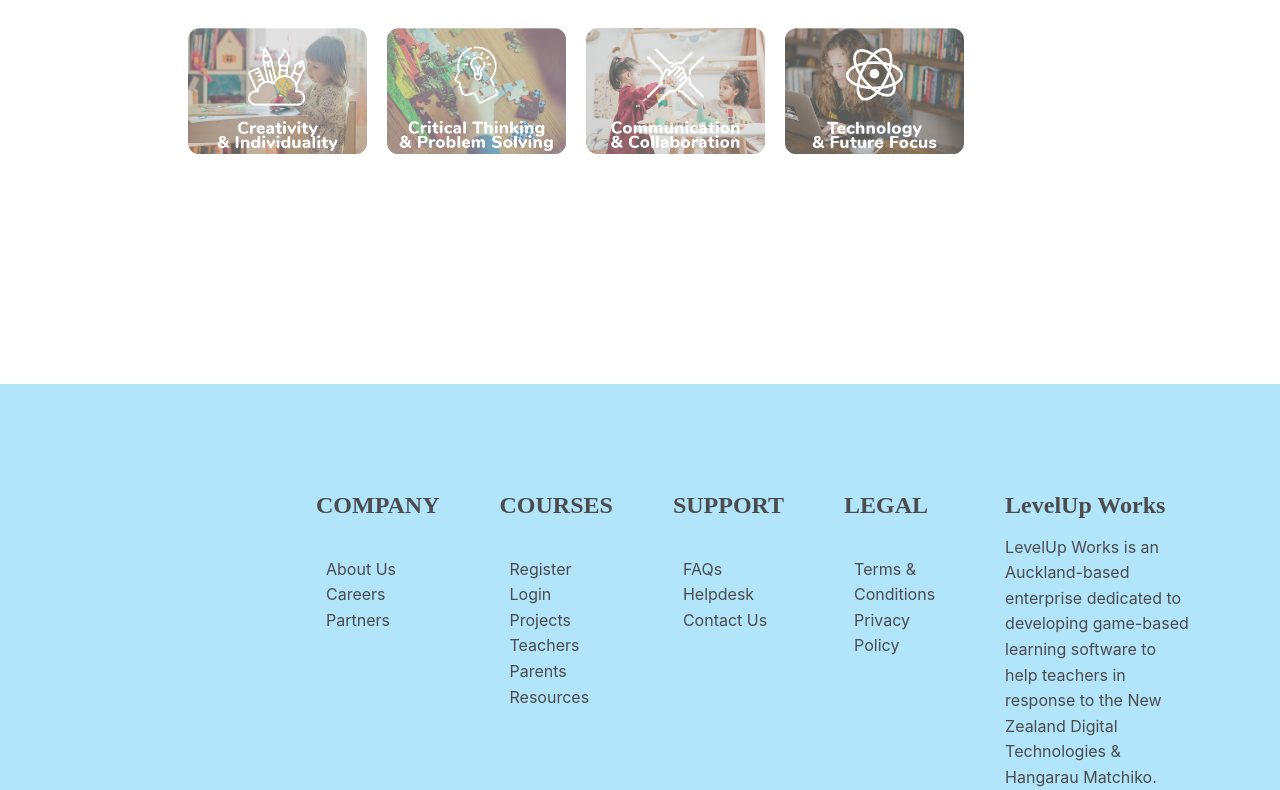
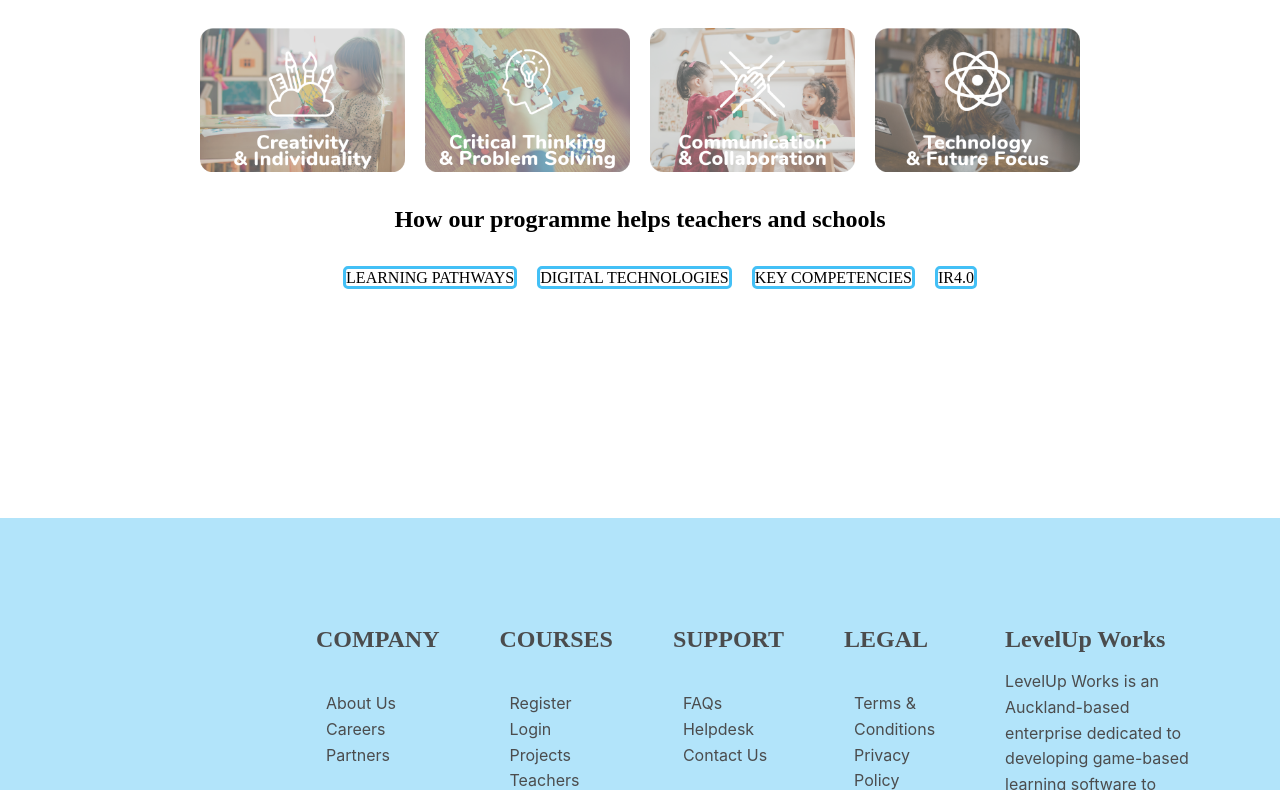
Before and after one commit to joechamberlain1/missionxteamzero-1, a React (Create React App) app: page / in a window 1280 px wide. Shown: the part 710-1500 px from the top of the page. Built offline with nearby package versions, Linux system fonts and the light colour scheme.

Commit message:
Add hsec4 - Ofa

```diff
--- a/src/App.js
+++ b/src/App.js
@@ -3,6 +3,7 @@ import Nav from "./nav";
 import Hsec1 from "./hsec1";
 import Hsec2 from "./hsec2";
 import Hsec3 from "./hsec3";
+import Hsec4 from "./hsec4";
 import "./App.css";
 // import { Route, Link } from "react-router-dom";
 import MainFooter from "./Components/Footer";
@@ -15,6 +16,7 @@ function App() {
       <Hsec1 />
       <Hsec2 />
       <Hsec3 />
+      <Hsec4/>
       <div className="page-container">
       <div className="content-wrap">
 
--- /dev/null
+++ b/src/hsec4.css
@@ -0,0 +1,21 @@
+.sec3{
+    width:80%;
+    text-align:center;
+    padding-left:10%;
+  }
+
+
+.bar{
+    display:flex;
+    justify-content:center;
+    width:100%;
+  }
+
+  .a1{
+    text-decoration:none;
+    margin:10px;
+    color:black;
+    border:solid;
+    border-color:#43C0F6;
+    border-radius: 5px;
+  }
--- /dev/null
+++ b/src/hsec4.js
@@ -0,0 +1,39 @@
+import React from 'react';
+import './hsec4.css';
+
+
+function Hsec4() {
+    return (
+
+        <div className="sec3">
+
+            <h2> How our programme helps teachers and schools </h2>
+
+            <div className="bar">
+
+                <nav>
+                    <ul>
+                        <li>
+                            <a href="#" className="a1">LEARNING PATHWAYS </a>
+                        </li>
+                        <li>
+                            <a href="#" className="a1">DIGITAL TECHNOLOGIES </a>
+                        </li>
+                        <li>
+                            <a href="#" className="a1">KEY COMPETENCIES </a>
+                        </li>
+                        <li>
+                            <a href="#" className="a1">IR4.0 </a>
+                        </li>
+                    </ul>
+                </nav>
+
+            </div>
+
+
+
+        </div>
+    );
+}
+
+export default Hsec4;
```
